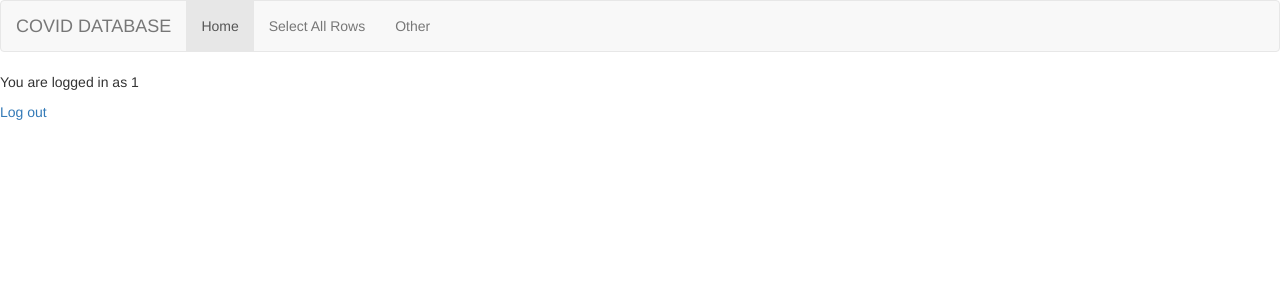
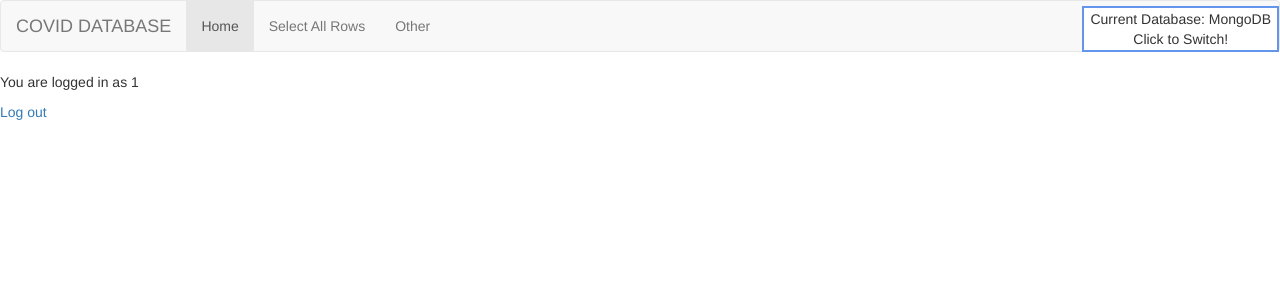
Before and after one commit to ColeanLogic/COVID_Database_Project, a Flask app: page / in a window 1280 px wide. Shown: the top 300 px of the page. Run offline with Flask 2, Linux system fonts and the light colour scheme; the visitor is signed in with stand-in values (Sample User, id 1); parts of the project's set-up code (start-up, migrations or seed data) failed here and were passed over; some libraries are stand-ins or nearby versions.

Commit message:
support for mongoDB

```diff
--- a/flask_main/main.py
+++ b/flask_main/main.py
@@ -2,11 +2,14 @@ from flask import Flask, render_template, request, session, redirect, url_for
 import mysql.connector
 import pdb
 import os
+from pymongo import MongoClient
 
 app = Flask(__name__)
 app.secret_key = b'helloworld'
 
 host = '127.0.0.1'
+mongo_host = '127.0.0.1'
+mongo_port = '20717'
 user = 'root'
 passwd = ''
 dbname= 'COVID_Database'
@@ -56,11 +59,38 @@ def return_query(query):
     csr.execute(query)
     return csr.fetchall()
 
+def connect_to_mongodb():
+    pdb.set_trace()
+    client = MongoClient('mongodb://127.0.0.1:27017');#MongoClient("mongodb://" + mongo_host+':'+mongo_port)
+    global mongo_con
+    if(mongo_con != None):
+        #already connected
+        return
+    exists = False
+    for db in client.list_databases():
+        if db["name"] == "covid_db":
+          exists = True
+    if(exists==False):
+        raise Exception("You do not have a covid_db in your list of databases")
+    mongo_con = client.covid_db;
+    return
+
+
 con = connect_to_xampp(host,user,passwd,dbname)
+mongo_con = None
 if not database_created():
     create_tables()
     load_tables()
 connect_to_db(con,dbname)
+
+@app.route('/switch_db')
+def switch_db():
+    if "use_mongo" in session:
+        session.pop('use_mongo',None)
+    else:
+        session['use_mongo'] = True
+        connect_to_mongodb()
+    return redirect(url_for('home'));
 
 @app.route('/',methods=['GET', 'POST'])
 def home():
--- a/flask_main/templates/base.html
+++ b/flask_main/templates/base.html
@@ -7,6 +7,16 @@
   <link rel="stylesheet" href="https://maxcdn.bootstrapcdn.com/bootstrap/3.4.1/css/bootstrap.min.css">
   <script src="https://ajax.googleapis.com/ajax/libs/jquery/3.5.1/jquery.min.js"></script>
   <script src="https://maxcdn.bootstrapcdn.com/bootstrap/3.4.1/js/bootstrap.min.js"></script>
+
+
+<style>
+button {
+	position: relative;
+	top: 5px;
+	background-color: #FFFFFF;
+	border: 2px solid #6495ED;
+}
+</style>
 </head>
 <body>
 
@@ -24,6 +34,13 @@
       <li><a href="#">Other</a></li>
 	  {% endif %}
     </ul>
+	<ul class="nav navbar-nav navbar-right">
+	{% if session['use_mongo'] %}
+        <button onclick="window.location.href='switch_db'">Current Database: MongoDB<br/>Click to Switch!</button>
+	{% else %}
+		<button onclick="window.location.href='switch_db'">Current Database: SQL<br/>Click to Switch!</button>
+	{% endif %}
+    </ul>
   </div>
 </nav>
 {% block content %}
```
